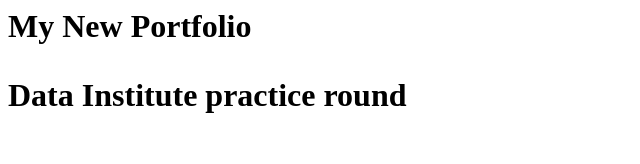
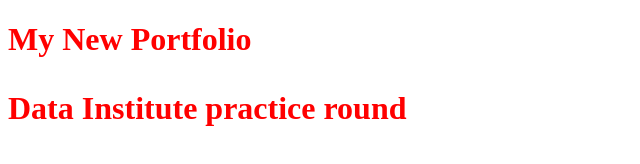
Before and after one commit to braceyh/portfolio, a plain HTML site: page index.html in a window 1280 px wide. Shown: the whole page, without its empty margins (0-640 px from the left). Drawn offline with Linux system fonts and the light colour scheme.

Commit message:
added image and css file

```diff
--- a/index.html
+++ b/index.html
@@ -1,2 +1,14 @@
+<!DOCTYPE html>
+<html>
+<head>
+	<title></title>
+	<link rel="stylesheet" type="text/css" href="style.css">
+</head>
+<body>
+
 <h1> My New Portfolio </h>
 <p> Data Institute practice round </p>
+
+
+</body>
+</html>
--- /dev/null
+++ b/style.css
@@ -0,0 +1,3 @@
+h1 {
+	color:red;
+}
```
Also changed, not shown: Bracey_capitol.jpg (added).
